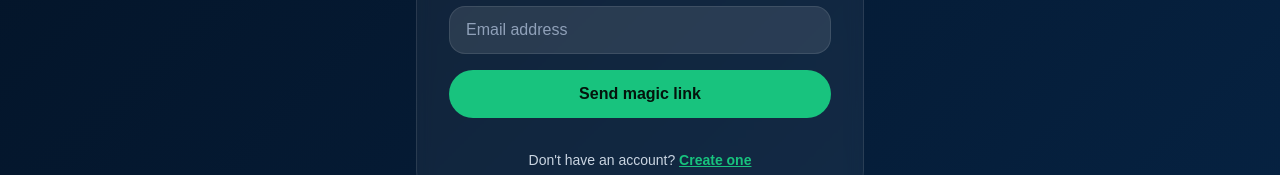
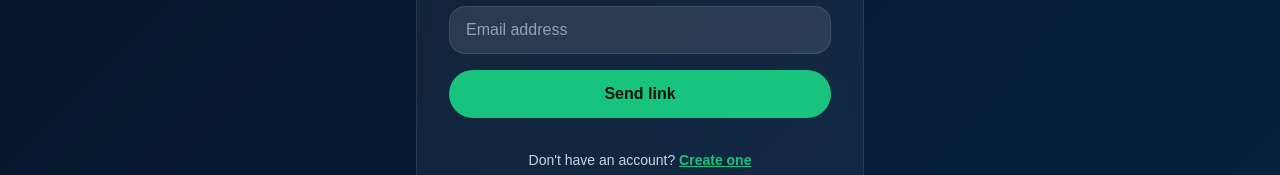
Before and after one commit to joyonovae/sharpsharp-ride-v2, a Next.js app: page /login in a window 1280 px wide. Shown: the part 415-590 px from the top of the page. Built offline with nearby package versions, Linux system fonts and the light colour scheme; no server answers.

Commit message:
login page update

```diff
--- a/src/app/login/page.tsx
+++ b/src/app/login/page.tsx
@@ -63,7 +63,7 @@ export default async function LoginPage({
               type="submit"
               className="h-12 w-full rounded-full bg-[#18c37e] font-bold text-[#04130c]"
             >
-              Send magic link
+              Send link
             </button>
           </form>
         </div>
```
